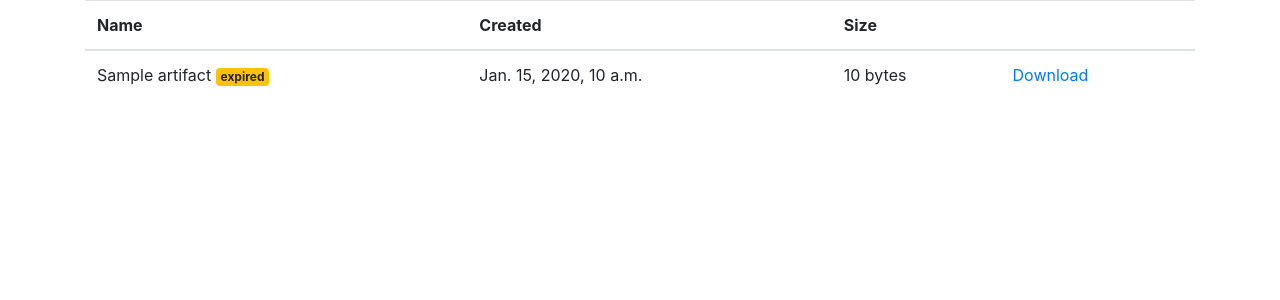
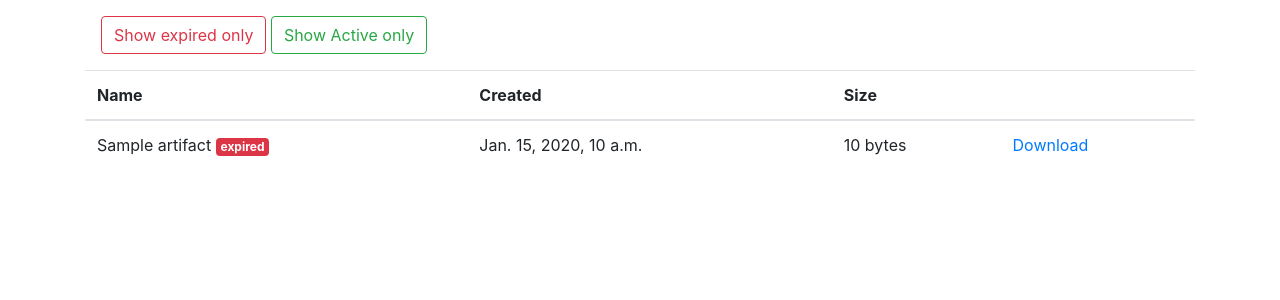
Before and after one commit to andymckay/actions-insights, a Django app: page /artifacts/1 in a window 1280 px wide. Shown: the part 112-412 px from the top of the page. Run offline with Django 3.2, Linux system fonts and the light colour scheme; a user stored in the database is signed in; tables that the repository leaves empty hold one stand-in row (values such as "Sample post"); some libraries are stand-ins or nearby versions.

Commit message:
wip on artifacts

```diff
--- a/insights/misc/importer.py
+++ b/insights/misc/importer.py
@@ -58,7 +58,7 @@ def import_repo(request, pk):
                 artifact = Artifact.objects.get_or_create(
                     artifact_id=artifact_from_api["id"], run=run
                 )[0]
-                artifact.created = datetime.datetime.strptime(
+                artifact.created_at = datetime.datetime.strptime(
                     artifact_from_api["created_at"], "%Y-%m-%dT%H:%M:%SZ"
                 )
                 artifact.expired = artifact_from_api["expired"]
--- a/insights/misc/templates/misc/artifacts.html
+++ b/insights/misc/templates/misc/artifacts.html
@@ -2,6 +2,12 @@
 
 
 {% block content %}
+
+<div class="m-3">
+    <a class="btn btn-outline-danger" href="?filter=expired-only">Show expired only</a></button>
+    <a class="btn btn-outline-success" href="?filter=active-only">Show Active only</a></button>
+</div>
+
 <table class="table">
     <thead>
         <tr>
@@ -16,7 +22,7 @@
             <tr>
                 <td>{{ artifact.name }}
                     {% if artifact.expired %}
-                        <span class="badge badge-warning">expired</span>
+                        <span class="badge badge-danger">expired</span>
                     {% endif %}
                 </td>
                 <td>{{ artifact.created_at }}</td>
--- a/insights/misc/templates/misc/index.html
+++ b/insights/misc/templates/misc/index.html
@@ -16,6 +16,7 @@
                     <td><a href="{% url "artifacts" repo.id %}">Artifacts</a></td>
                     <td><a href="{% url "runs" repo.id %}">Runs</a></td>
                     <td><a href="{% url "show-repo" repo.id %}">Import</a></td>
+                    <td><a href="https://github.com/{{ repo.nwo }}">View on GitHub</a></td>
                 </tr>
                 {% endfor %}
              </tbody>
```
